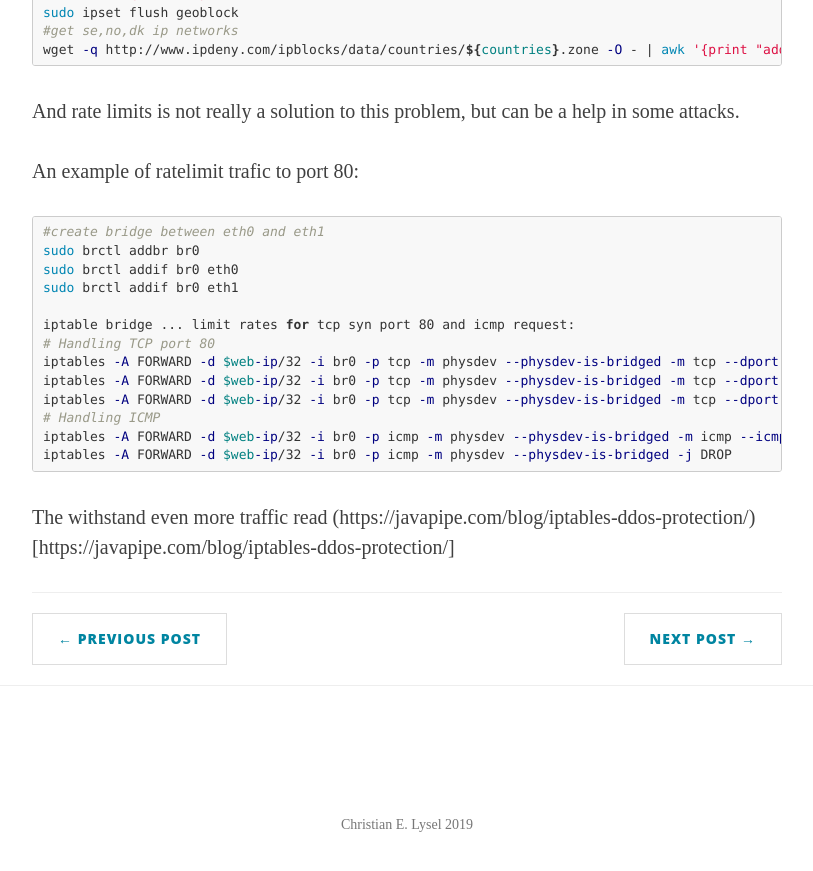
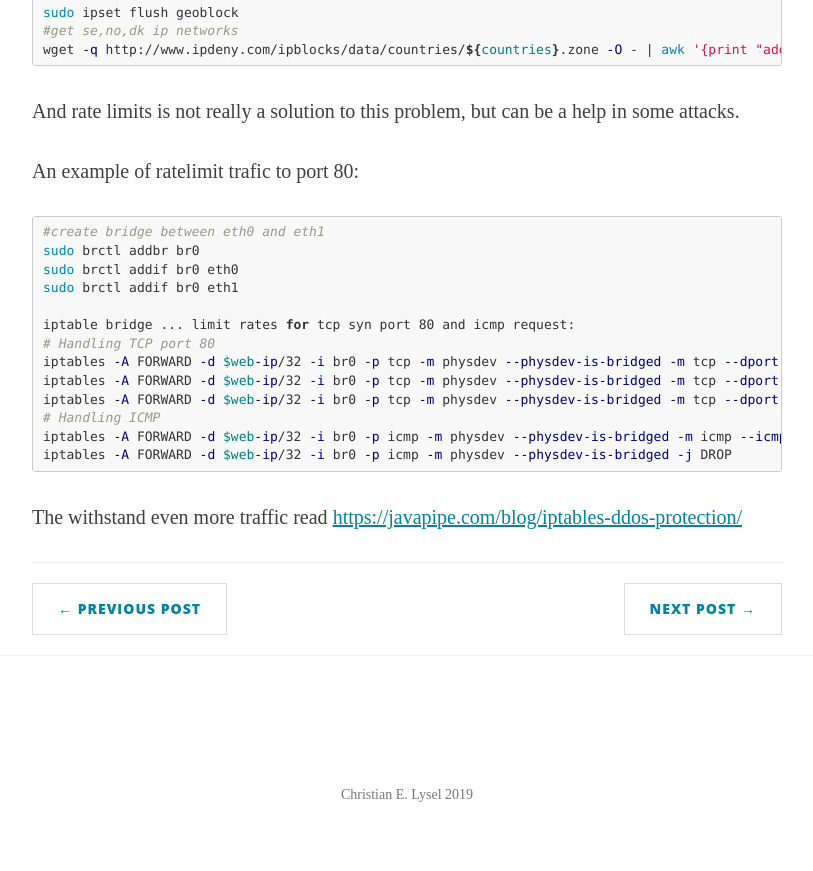
Before and after one commit to clysel/christian.lysel.net, a Jekyll site: the page built from _posts/2017-01-11-DDoS-iptables-protection.markdown, in a window 1280 px wide and 900 px high, scrolled down 2252 px. Shown: the top 871 px of the window, without its empty margins (233-1046 px from the left). Built offline with Jekyll 4.4.1, drawn with Linux system fonts in a browser that asks for light colours.

Commit message:
Update 2017-01-11-DDoS-iptables-protection.markdown

````diff
--- a/_posts/2017-01-11-DDoS-iptables-protection.markdown
+++ b/_posts/2017-01-11-DDoS-iptables-protection.markdown
@@ -113,4 +113,4 @@ iptables -A FORWARD -d $web-ip/32 -i br0 -p icmp -m physdev --physdev-is-bridged
 iptables -A FORWARD -d $web-ip/32 -i br0 -p icmp -m physdev --physdev-is-bridged -j DROP
 ```
 
-The withstand even more traffic read (https://javapipe.com/blog/iptables-ddos-protection/)[https://javapipe.com/blog/iptables-ddos-protection/]
+The withstand even more traffic read [https://javapipe.com/blog/iptables-ddos-protection/](https://javapipe.com/blog/iptables-ddos-protection/)
````
